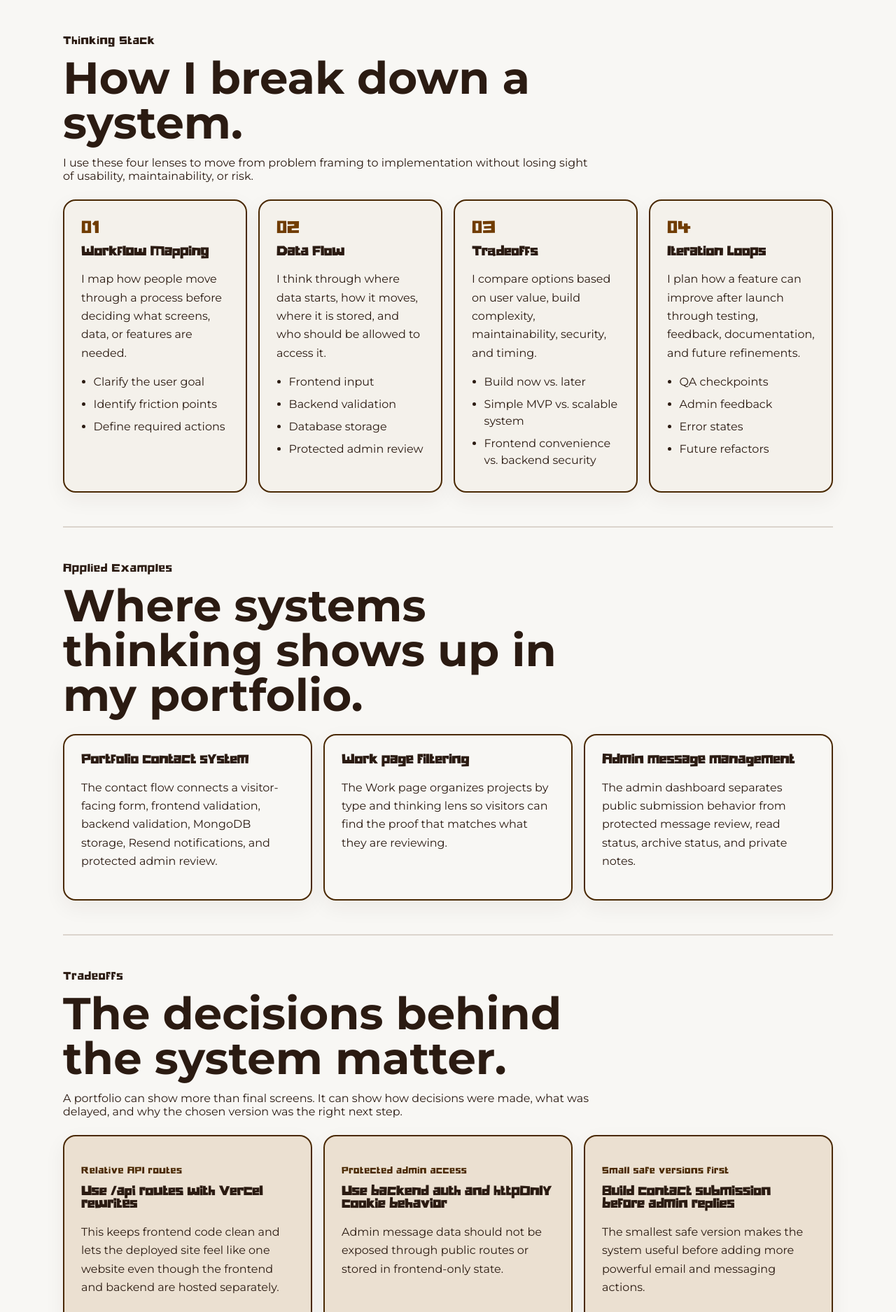
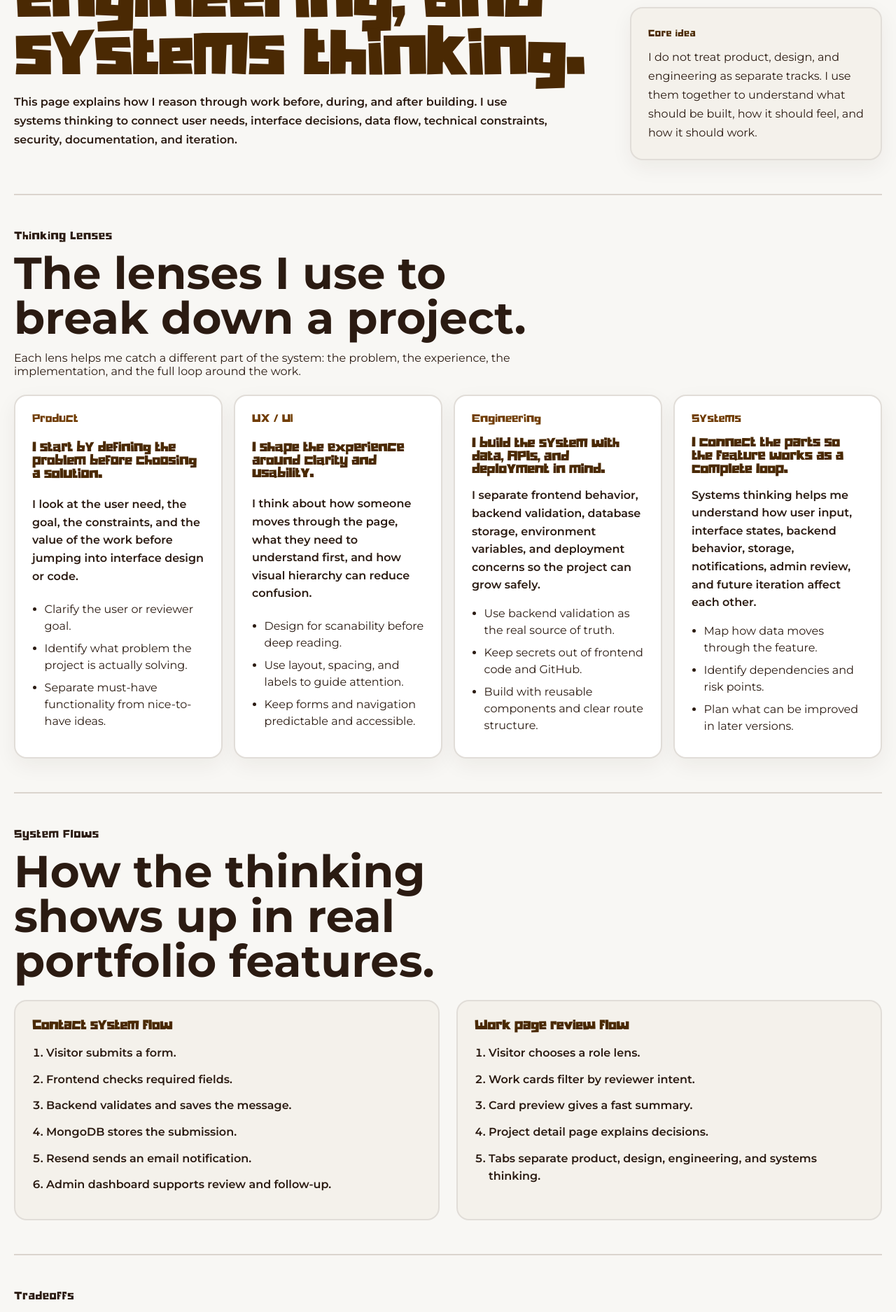
Before and after one commit to tabee1024/TabithaSulaiman, a React (Vite) app in the folder client/: page /systems-thinking in a window 1280 px wide. Shown: the part 480-2355 px from the top of the page at 70% size. Built offline with nearby package versions, Linux system fonts and the light colour scheme.

Commit message:
v2.4.4: UI UPDATE: System Page revamp

```diff
--- a/client/src/pages/SystemsThinking.jsx
+++ b/client/src/pages/SystemsThinking.jsx
@@ -1,95 +1,99 @@
 import { Link } from "react-router-dom";
 import Navbar from "../components/layout/Navbar";
 
-const systemsPillars = [
+const deepDiveSections = [
     {
-        id: "workflow-mapping",
-        title: "Workflow Mapping",
-        eyebrow: "01",
+        id: "product",
+        label: "Product",
+        title: "I start by defining the problem before choosing a solution.",
         description:
-            "I map how people move through a process before deciding what screens, data, or features are needed.",
-        examples: [
-            "Clarify the user goal",
-            "Identify friction points",
-            "Define required actions",
+            "I look at the user need, the goal, the constraints, and the value of the work before jumping into interface design or code.",
+        points: [
+            "Clarify the user or reviewer goal.",
+            "Identify what problem the project is actually solving.",
+            "Separate must-have functionality from nice-to-have ideas.",
         ],
     },
     {
-        id: "data-flow",
-        title: "Data Flow",
-        eyebrow: "02",
+        id: "ux-ui",
+        label: "UX / UI",
+        title: "I shape the experience around clarity and usability.",
         description:
-            "I think through where data starts, how it moves, where it is stored, and who should be allowed to access it.",
-        examples: [
-            "Frontend input",
-            "Backend validation",
-            "Database storage",
-            "Protected admin review",
+            "I think about how someone moves through the page, what they need to understand first, and how visual hierarchy can reduce confusion.",
+        points: [
+            "Design for scanability before deep reading.",
+            "Use layout, spacing, and labels to guide attention.",
+            "Keep forms and navigation predictable and accessible.",
         ],
     },
     {
-        id: "tradeoffs",
-        title: "Tradeoffs",
-        eyebrow: "03",
+        id: "engineering",
+        label: "Engineering",
+        title: "I build the system with data, APIs, and deployment in mind.",
         description:
-            "I compare options based on user value, build complexity, maintainability, security, and timing.",
-        examples: [
-            "Build now vs. later",
-            "Simple MVP vs. scalable system",
-            "Frontend convenience vs. backend security",
+            "I separate frontend behavior, backend validation, database storage, environment variables, and deployment concerns so the project can grow safely.",
+        points: [
+            "Use backend validation as the real source of truth.",
+            "Keep secrets out of frontend code and GitHub.",
+            "Build with reusable components and clear route structure.",
         ],
     },
     {
-        id: "iteration-loops",
-        title: "Iteration Loops",
-        eyebrow: "04",
+        id: "systems",
+        label: "Systems",
+        title: "I connect the parts so the feature works as a complete loop.",
         description:
-            "I plan how a feature can improve after launch through testing, feedback, documentation, and future refinements.",
-        examples: [
-            "QA checkpoints",
-            "Admin feedback",
-            "Error states",
-            "Future refactors",
+            "Systems thinking helps me understand how user input, interface states, backend behavior, storage, notifications, admin review, and future iteration affect each other.",
+        points: [
+            "Map how data moves through the feature.",
+            "Identify dependencies and risk points.",
+            "Plan what can be improved in later versions.",
         ],
     },
 ];
 
-const systemsExamples = [
+const exampleFlows = [
     {
-        title: "Portfolio contact system",
-        description:
-            "The contact flow connects a visitor-facing form, frontend validation, backend validation, MongoDB storage, Resend notifications, and protected admin review.",
+        title: "Contact system flow",
+        steps: [
+            "Visitor submits a form.",
+            "Frontend checks required fields.",
+            "Backend validates and saves the message.",
+            "MongoDB stores the submission.",
+            "Resend sends an email notification.",
+            "Admin dashboard supports review and follow-up.",
+        ],
     },
     {
-        title: "Work page filtering",
-        description:
-            "The Work page organizes projects by type and thinking lens so visitors can find the proof that matches what they are reviewing.",
-    },
-    {
-        title: "Admin message management",
-        description:
-            "The admin dashboard separates public submission behavior from protected message review, read status, archive status, and private notes.",
+        title: "Work page review flow",
+        steps: [
+            "Visitor chooses a role lens.",
+            "Work cards filter by reviewer intent.",
+            "Card preview gives a fast summary.",
+            "Project detail page explains decisions.",
+            "Tabs separate product, design, engineering, and systems thinking.",
+        ],
     },
 ];
 
 const tradeoffCards = [
     {
-        decision: "Relative API routes",
-        chosen: "Use /api routes with Vercel rewrites",
-        why:
-            "This keeps frontend code clean and lets the deployed site feel like one website even though the frontend and backend are hosted separately.",
+        title: "Build vs. embed",
+        decision: "I built my own contact system instead of using only a third-party form.",
+        reason:
+            "This gave me stronger full-stack proof and more control over validation, storage, email notifications, and admin review.",
     },
     {
-        decision: "Protected admin access",
-        chosen: "Use backend auth and httpOnly cookie behavior",
-        why:
-            "Admin message data should not be exposed through public routes or stored in frontend-only state.",
+        title: "Public vs. protected data",
+        decision: "I kept contact submissions behind protected admin routes.",
+        reason:
+            "Visitors can submit messages publicly, but message data should only be available through authenticated admin access.",
     },
     {
-        decision: "Small safe versions first",
-        chosen: "Build contact submission before admin replies",
-        why:
-            "The smallest safe version makes the system useful before adding more powerful email and messaging actions.",
+        title: "Simple now vs. scalable later",
+        decision: "I built the smallest safe version first.",
+        reason:
+            "The contact system works now, while reply history, stronger spam protection, and editable content can be added later.",
     },
 ];
 
@@ -98,49 +102,52 @@ function SystemsThinking() {
         <>
             <Navbar />
 
-            <main className="home-page systems-page">
-                <section className="home-section systems-hero" aria-labelledby="systems-title">
-                    <div className="section-heading">
-                        <p className="eyebrow">Systems Thinking</p>
-                        <h1 id="systems-title">
-                            I connect user needs, interface decisions, data flow, and technical constraints.
-                        </h1>
+            <main className="home-page systems-deep-dive-page">
+                <section className="home-section deep-dive-hero" aria-labelledby="deep-dive-title">
+                    <div className="deep-dive-hero-copy">
+                        <Link className="project-back-link" to="/projects">
+                            ← Back to Work
+                        </Link>
+
+                        <p className="eyebrow">Deep Dive</p>
+                        <h1 id="deep-dive-title">How I connect product, design, engineering, and systems thinking.</h1>
                         <p>
-                            Systems thinking is how I understand the full path around a feature before deciding
-                            what to design, build, test, or improve next.
+                            This page explains how I reason through work before, during, and after building.
+                            I use systems thinking to connect user needs, interface decisions, data flow,
+                            technical constraints, security, documentation, and iteration.
                         </p>
                     </div>
 
-                    <div className="systems-definition-card">
-                        <p className="project-section-label">Working definition</p>
+                    <aside className="deep-dive-summary-card" aria-label="Deep dive summary">
+                        <p className="project-section-label">Core idea</p>
                         <p>
-                            Systems thinking means looking at how the parts of a product affect each other:
-                            users, workflows, interface states, data, APIs, security, deployment, documentation,
-                            and future iteration.
+                            I do not treat product, design, and engineering as separate tracks.
+                            I use them together to understand what should be built, how it should feel,
+                            and how it should work.
                         </p>
-                    </div>
+                    </aside>
                 </section>
 
-                <section className="home-section" aria-labelledby="systems-stack-title">
+                <section className="home-section" aria-labelledby="deep-dive-lenses-title">
                     <div className="section-heading">
-                        <p className="eyebrow">Thinking Stack</p>
-                        <h2 id="systems-stack-title">How I break down a system.</h2>
+                        <p className="eyebrow">Thinking Lenses</p>
+                        <h2 id="deep-dive-lenses-title">The lenses I use to break down a project.</h2>
                         <p>
-                            I use these four lenses to move from problem framing to implementation without
-                            losing sight of usability, maintainability, or risk.
+                            Each lens helps me catch a different part of the system: the problem,
+                            the experience, the implementation, and the full loop around the work.
                         </p>
                     </div>
 
-                    <div className="systems-pillar-grid">
-                        {systemsPillars.map((pillar) => (
-                            <article className="systems-pillar-card" key={pillar.id}>
-                                <span className="systems-pillar-number">{pillar.eyebrow}</span>
-                                <h3>{pillar.title}</h3>
-                                <p>{pillar.description}</p>
+                    <div className="deep-dive-lens-grid">
+                        {deepDiveSections.map((section) => (
+                            <article className="deep-dive-lens-card" key={section.id}>
+                                <span>{section.label}</span>
+                                <h3>{section.title}</h3>
+                                <p>{section.description}</p>
 
                                 <ul>
-                                    {pillar.examples.map((example) => (
-                                        <li key={example}>{example}</li>
+                                    {section.points.map((point) => (
+                                        <li key={point}>{point}</li>
                                     ))}
                                 </ul>
                             </article>
@@ -148,58 +155,65 @@ function SystemsThinking() {
                     </div>
                 </section>
 
-                <section className="home-section" aria-labelledby="systems-examples-title">
+                <section className="home-section" aria-labelledby="deep-dive-flow-title">
                     <div className="section-heading">
-                        <p className="eyebrow">Applied Examples</p>
-                        <h2 id="systems-examples-title">Where systems thinking shows up in my portfolio.</h2>
+                        <p className="eyebrow">System Flows</p>
+                        <h2 id="deep-dive-flow-title">How the thinking shows up in real portfolio features.</h2>
                     </div>
 
-                    <div className="systems-example-grid">
-                        {systemsExamples.map((example) => (
-                            <article className="systems-example-card" key={example.title}>
-                                <h3>{example.title}</h3>
-                                <p>{example.description}</p>
+                    <div className="deep-dive-flow-grid">
+                        {exampleFlows.map((flow) => (
+                            <article className="deep-dive-flow-card" key={flow.title}>
+                                <h3>{flow.title}</h3>
+
+                                <ol>
+                                    {flow.steps.map((step) => (
+                                        <li key={step}>{step}</li>
+                                    ))}
+                                </ol>
                             </article>
                         ))}
                     </div>
                 </section>
 
-                <section className="home-section" aria-labelledby="tradeoffs-title">
+                <section className="home-section" aria-labelledby="deep-dive-tradeoffs-title">
                     <div className="section-heading">
                         <p className="eyebrow">Tradeoffs</p>
-                        <h2 id="tradeoffs-title">The decisions behind the system matter.</h2>
+                        <h2 id="deep-dive-tradeoffs-title">The decisions behind the system matter.</h2>
                         <p>
-                            A portfolio can show more than final screens. It can show how decisions were made,
-                            what was delayed, and why the chosen version was the right next step.
+                            A strong project is not only about what was built. It also shows what was
+                            delayed, what was protected, and why a specific version was the right next step.
                         </p>
                     </div>
 
-                    <div className="systems-tradeoff-grid">
+                    <div className="deep-dive-tradeoff-grid">
                         {tradeoffCards.map((tradeoff) => (
-                            <article className="systems-tradeoff-card" key={tradeoff.decision}>
-                                <p className="project-section-label">{tradeoff.decision}</p>
-                                <h3>{tradeoff.chosen}</h3>
-                                <p>{tradeoff.why}</p>
+                            <article className="deep-dive-tradeoff-card" key={tradeoff.title}>
+                                <p className="project-section-label">{tradeoff.title}</p>
+                                <h3>{tradeoff.decision}</h3>
+                                <p>{tradeoff.reason}</p>
                             </article>
                         ))}
                     </div>
                 </section>
 
-                <section className="home-section systems-cta-section" aria-labelledby="systems-cta-title">
-                    <div className="content-card systems-cta-card">
-                        <p className="eyebrow">Related Work</p>
-                        <h2 id="systems-cta-title">See how this thinking appears in the work itself.</h2>
-                        <p>
-                            The Work page lets you filter projects by Product, UX/UI, Engineering, and Systems
-                            so you can review the proof from the lens that matters most.
-                        </p>
+                <section className="home-section" aria-labelledby="deep-dive-cta-title">
+                    <div className="deep-dive-cta-card">
+                        <div>
+                            <p className="eyebrow">Related Work</p>
+                            <h2 id="deep-dive-cta-title">See this thinking applied to the work itself.</h2>
+                            <p>
+                                The Work page lets you filter by Product, UX/UI, Engineering, and Systems
+                                so you can review my projects through the lens that matters most.
+                            </p>
+                        </div>
 
                         <div className="hero-actions">
                             <Link className="button button-primary" to="/projects?lens=systems">
-                                View Systems Work
+                                View Systems Work →
                             </Link>
                             <Link className="button button-secondary" to="/contact">
-                                Let&apos;s Connect
+                                Let’s Connect
                             </Link>
                         </div>
                     </div>
--- a/client/src/styles/components.css
+++ b/client/src/styles/components.css
@@ -2114,3 +2114,165 @@ body {
 .work-bottom-cta p {
     margin: 0;
 }
+
+/* ================================
+   v2.4.4 Systems Deep Dive Alignment
+================================ */
+
+.systems-deep-dive-page {
+    width: min(100% - 2rem, var(--wide-content-width));
+}
+
+.deep-dive-hero {
+    display: grid;
+    grid-template-columns: minmax(0, 1fr) 360px;
+    gap: var(--space-lg);
+    align-items: end;
+}
+
+.deep-dive-hero-copy h1 {
+    max-width: 900px;
+    margin: 0;
+    font-family: var(--font-display);
+    font-size: clamp(2.8rem, 7vw, 6rem);
+    line-height: 0.92;
+    color: var(--color-accent-dark);
+}
+
+.deep-dive-hero-copy p {
+    max-width: 72ch;
+    line-height: 1.7;
+    font-weight: 600;
+}
+
+.deep-dive-summary-card {
+    padding: var(--space-lg);
+    border: 2px solid var(--color-border);
+    border-radius: var(--radius-lg);
+    background-color: var(--color-nav);
+    box-shadow: var(--shadow-soft);
+}
+
+.deep-dive-summary-card p {
+    margin-top: 0;
+    line-height: 1.7;
+}
+
+.deep-dive-summary-card p:last-child {
+    margin-bottom: 0;
+}
+
+.deep-dive-lens-grid {
+    display: grid;
+    grid-template-columns: repeat(4, 1fr);
+    gap: var(--space-md);
+}
+
+.deep-dive-lens-card {
+    display: grid;
+    gap: var(--space-md);
+    padding: var(--space-lg);
+    border: 2px solid var(--color-border);
+    border-radius: var(--radius-lg);
+    background-color: var(--color-surface);
+    box-shadow: var(--shadow-soft);
+}
+
+.deep-dive-lens-card span {
+    font-family: var(--font-display);
+    color: var(--color-button);
+    line-height: 1;
+}
+
+.deep-dive-lens-card h3 {
+    margin: 0;
+    font-family: var(--font-display);
+    color: var(--color-accent-dark);
+    line-height: 1;
+}
+
+.deep-dive-lens-card p {
+    margin: 0;
+    line-height: 1.6;
+    font-weight: 600;
+}
+
+.deep-dive-lens-card ul {
+    margin: 0;
+    padding-left: 1.1rem;
+}
+
+.deep-dive-lens-card li {
+    margin-bottom: var(--space-xs);
+    line-height: 1.5;
+}
+
+.deep-dive-flow-grid {
+    display: grid;
+    grid-template-columns: repeat(2, 1fr);
+    gap: var(--space-lg);
+}
+
+.deep-dive-flow-card,
+.deep-dive-tradeoff-card {
+    padding: var(--space-lg);
+    border: 2px solid var(--color-border);
+    border-radius: var(--radius-lg);
+    background-color: var(--color-nav);
+}
+
+.deep-dive-flow-card h3,
+.deep-dive-tradeoff-card h3 {
+    margin-top: 0;
+    font-family: var(--font-display);
+    color: var(--color-accent-dark);
+    line-height: 1;
+}
+
+.deep-dive-flow-card ol {
+    margin: 0;
+    padding-left: 1.25rem;
+}
+
+.deep-dive-flow-card li {
+    margin-bottom: var(--space-sm);
+    line-height: 1.6;
+    font-weight: 600;
+}
+
+.deep-dive-tradeoff-grid {
+    display: grid;
+    grid-template-columns: repeat(3, 1fr);
+    gap: var(--space-md);
+}
+
+.deep-dive-tradeoff-card {
+    background-color: var(--color-surface);
+}
+
+.deep-dive-tradeoff-card p {
+    line-height: 1.65;
+    font-weight: 600;
+}
+
+.deep-dive-cta-card {
+    display: flex;
+    align-items: center;
+    justify-content: space-between;
+    gap: var(--space-lg);
+    padding: var(--space-xl);
+    border: 2px solid var(--color-border);
+    border-radius: var(--radius-lg);
+    background-color: var(--color-nav);
+}
+
+.deep-dive-cta-card h2,
+.deep-dive-cta-card p {
+    margin-top: 0;
+}
+
+.deep-dive-cta-card p {
+    max-width: 70ch;
+    line-height: 1.7;
+    font-weight: 600;
+}
```
Also changed, not shown: client/src/styles/responsive.css (+21 -0 lines), 1 other file (tests, documents, lock files or other folders).
